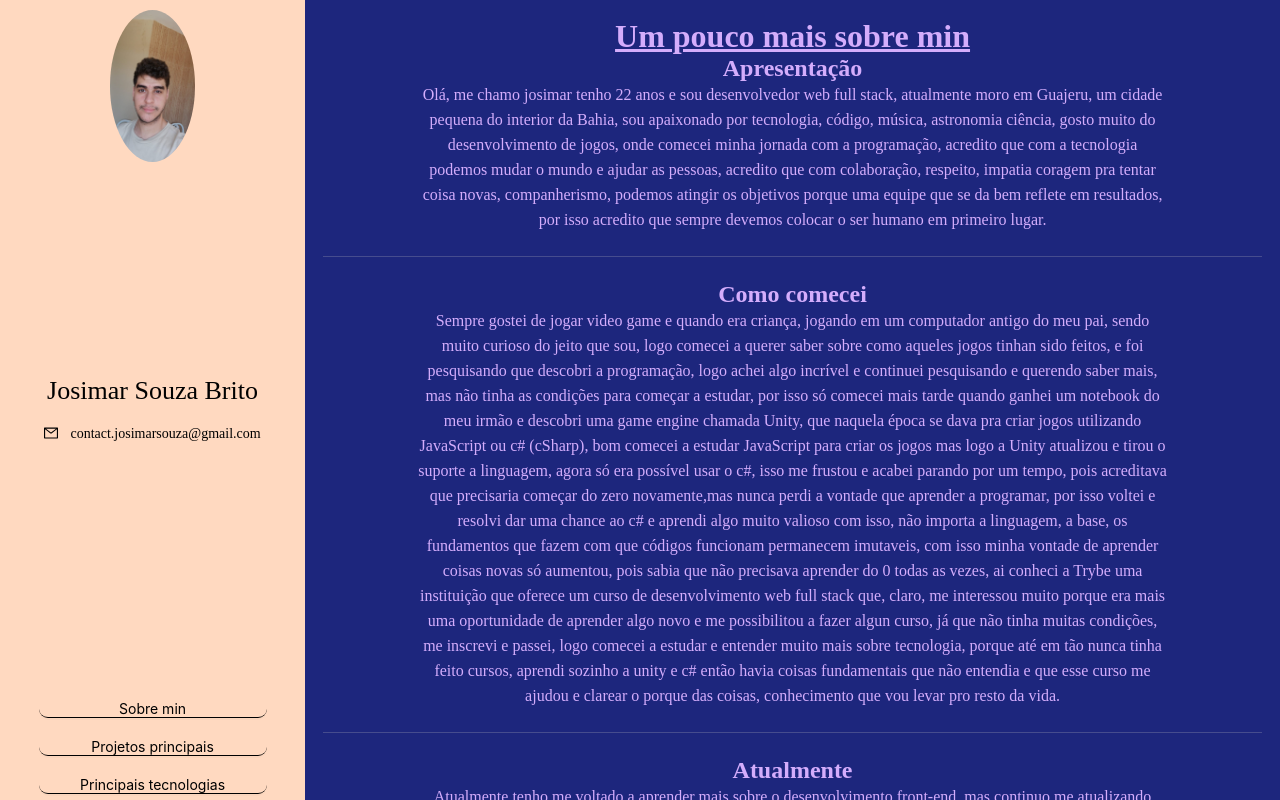
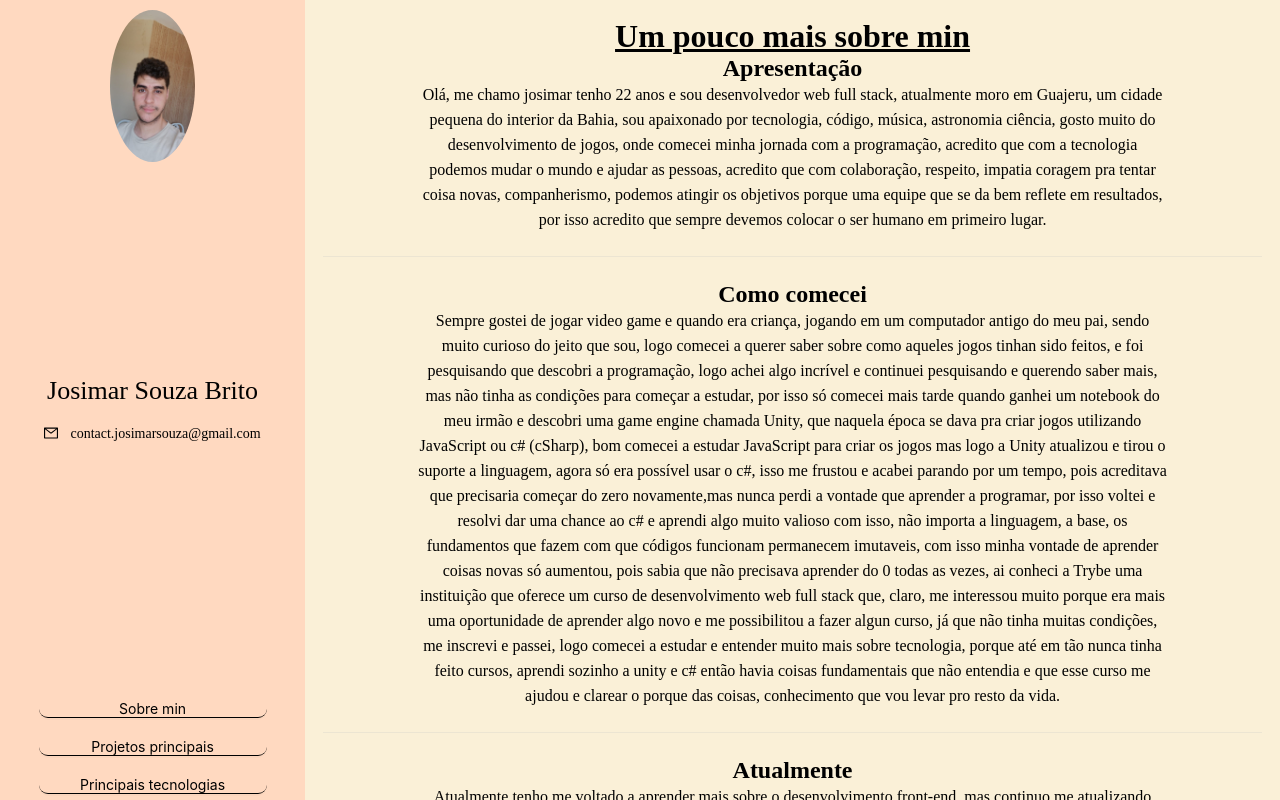
Before and after one commit to Josimar-Souza/portfolio, a React (Vite) app: page /about-me in a window 1280 px wide. Shown: the top 800 px of the page. Built offline with nearby package versions, Linux system fonts and the light colour scheme.

Commit message:
refactor: About me page colors changed

```diff
--- a/src/pages/AboutMe/aboutMeStyles.js
+++ b/src/pages/AboutMe/aboutMeStyles.js
@@ -3,7 +3,7 @@ import { Divider } from 'antd';
 
 export const AboutMeContainer = styled.div`
   align-items: center;
-  background-color: #1D267D;
+  background-color: #FAF0D7;
   display: flex;
   flex-direction: column;
   justify-content: space-around;
@@ -16,7 +16,7 @@ export const AboutMeContainer = styled.div`
 `;
 
 export const AboutMeParagraph = styled.p`
-  color: #D4ADFC;
+  color: black;
   text-align: center;
   font-size: 16px;
   line-height: 25px;
@@ -29,7 +29,7 @@ export const AboutMeParagraph = styled.p`
 `;
 
 export const AboutMeTitle = styled.h1`
-  color: #D4ADFC;
+  color: black;
   text-decoration: underline;
 
   @media only screen and (max-width: 512px) {
@@ -39,7 +39,7 @@ export const AboutMeTitle = styled.h1`
 `;
 
 export const AboutMeSection = styled.h2`
-  color: #D4ADFC;
+  color: black;
 
   @media only screen and (max-width: 512px) {
     margin-bottom: 20px;
--- a/src/pages/DashBoard/dashBoardStyles.js
+++ b/src/pages/DashBoard/dashBoardStyles.js
@@ -146,7 +146,7 @@ export const MobileSideToggle = styled.div`
 `;
 
 export const SideToggleBars = styled.div`
-  background-color: white;
+  background-color: black;
   border-radius: 15px;
   height: 2px;
   width: 100%;
```
